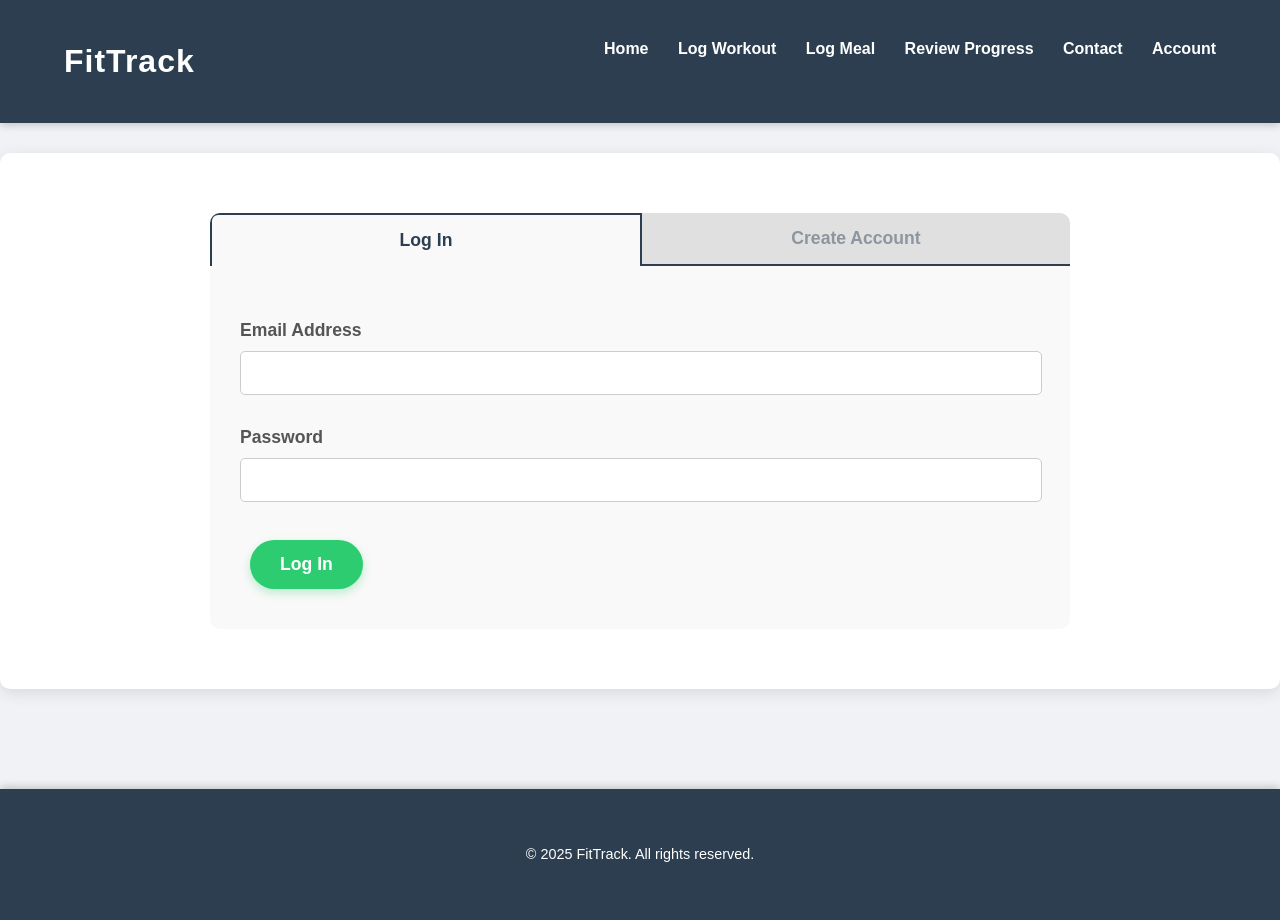
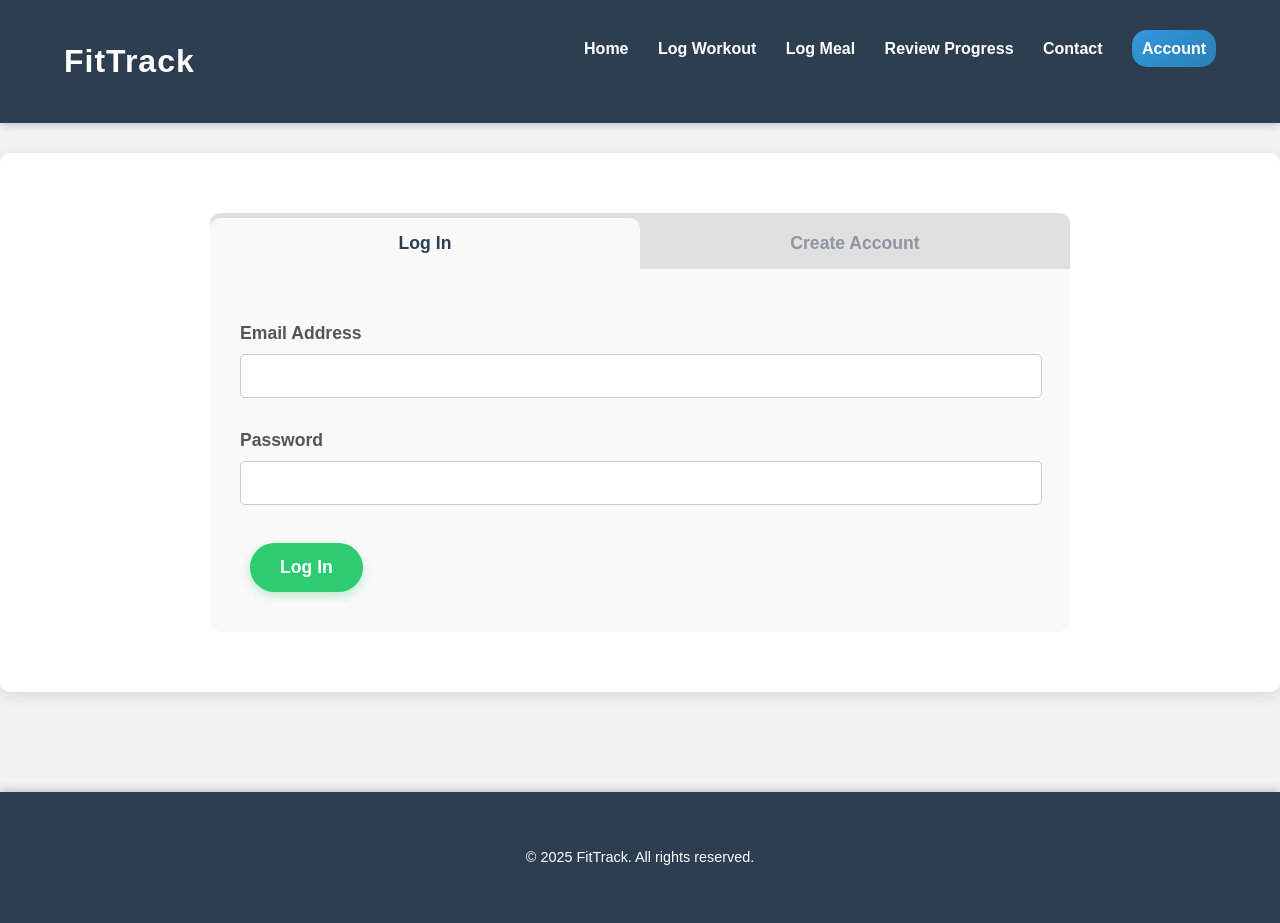
Before and after one commit to alexis-sammut/FitTrack-database-assignment, a Flask app: page /authentification in a window 1280 px wide. Run offline with Flask 3, Linux system fonts and the light colour scheme.

Commit message:
styled account forms & added routes to the forms

```diff
--- a/app.py
+++ b/app.py
@@ -2,6 +2,7 @@ from flask import Flask
 import os
 from flask_sqlalchemy import SQLAlchemy
 from dotenv import load_dotenv
+
 
 # Load environment variables from the .env file
 load_dotenv()
--- a/models.py
+++ b/models.py
@@ -5,7 +5,8 @@ import datetime
 class User(db.Model):
     __tablename__ = 'users'
     id = db.Column(db.Integer, primary_key=True)
-    name = db.Column(db.String(80), unique=True, nullable=False)
+    name = db.Column(db.String(80), nullable=False)
+    email = db.Column(db.String(120), unique=True, nullable=False)
     password = db.Column(db.String(120), nullable=False)
 
     # This relationship links a user to their workouts, meals, and logged days.
--- a/routes.py
+++ b/routes.py
@@ -1,9 +1,10 @@
-from flask import render_template, request, redirect, url_for, session, jsonify
-from app import app
+from flask import render_template, request, redirect, url_for, session, jsonify, flash
+from app import app, db
+from models import User
 import json
 import time
 
-@app.route('/')
+@app.route('/', methods=['GET'])
 def index():
     """Renders the home page."""
     return render_template('index.html')
@@ -58,7 +59,7 @@ def log_meal_page():
 
     return render_template('log_meal.html')
 
-@app.route('/review')
+@app.route('/review', methods=['GET'])
 def review_page():
     """Renders the review page, getting logged workouts and meals from the session."""
     workouts = session.get('workouts', [])
@@ -84,12 +85,62 @@ def delete_item():
     return jsonify({'success': False, 'message': 'Invalid request.'})
 
 
-@app.route('/contact')
+@app.route('/contact', methods=['GET'])
 def contact_page():
     """Renders the contact page."""
     return render_template('contact.html')
 
-@app.route('/authentification')
+@app.route('/authentification', methods=['GET'])
 def authentification_page():
     """Renders the authentification page."""
     return render_template('authentification.html')
+
+@app.route('/register_user', methods=['POST'])
+def register_user():
+    """
+    Handles the registration of a new user.
+    Checks for existing email or username before adding to the database.
+    """
+    name = request.form.get('name')
+    email = request.form.get('email')
+    password = request.form.get('password')
+
+    # Query the database to check if a user with this email already exists
+    existing_user_by_email = User.query.filter_by(email=email).first()
+
+    if existing_user_by_email:
+        flash("An account with that email already exists. Please log in or use a different email.", "error")
+        return redirect(url_for('authentification_page', show_register='true'))
+
+    # In a real app, you would hash the password for security.
+    # For now, we'll use a placeholder.
+    hashed_password = password # Placeholder for now
+
+    new_user = User(name=name, email=email, password=hashed_password)
+
+    try:
+        db.session.add(new_user)
+        db.session.commit()
+        # Log the user in after successful registration
+        session['user_id'] = new_user.id
+        return redirect(url_for('index'))
+    except Exception as e:
+        db.session.rollback()
+        flash("An error occurred during registration. Please try again.", "error")
+        return redirect(url_for('authentification_page', show_register='true'))
+
+@app.route('/login_user', methods=['POST'])
+def login_user():
+    """Handles user login and sets up the session."""
+    email = request.form.get('email')
+    password = request.form.get('password')
+
+    user = User.query.filter_by(email=email).first()
+
+    if user and user.password == password: # In a real app, you would use bcrypt.check_password_hash()
+        # Log the user in by storing their ID in the session
+        session['user_id'] = user.id
+        return redirect(url_for('index'))
+    else:
+        flash("Login failed. Please check your email and password.", "error")
+        return redirect(url_for('authentification_page'))
--- a/static/css/style.css
+++ b/static/css/style.css
@@ -79,6 +79,12 @@ header .container::after {
   content: "";
   display: table;
   clear: both;
+}
+
+.account{
+  background: linear-gradient(135deg, #3498db, #2980b9);
+  padding: 10px;
+  border-radius: 15px;
 }
 
 /* Main Section Styling */
@@ -207,14 +213,13 @@ main {
 .tab-container {
   display: flex;
   width: 100%;
-  background-color: #f9f9f9;
   overflow: hidden;
   max-width: 860px;
   margin: 0 auto;
   padding: 0px;
-
-  background-color: #f9f9f9;
+  background-color: #e0e0e0;
   border-radius: 10px 10px 0 0;
+  padding-top: 5px
 }
 
 .tab-button {
@@ -227,56 +232,31 @@ main {
   background-color: transparent;
   border: none;
   cursor: pointer;
-  transition: background-color 0.3s ease, color 0.3s ease;
   position: relative;
-  border-radius: 0;
+  border-radius: 0
 }
 
 .tab-button.active {
-  background-color: transparent;
+  background-color: #f9f9f9;
   z-index: 1;
-  border: #2c3e50 2px solid;
-  border-bottom: 0
+  border-bottom: 0;
 }
 
-.tab-button.active::before {
-  content: "";
-  position: absolute;
-  top: 0;
-  left: 0;
-  right: 0;
-  bottom: 0;
-  background-color: transparent;
-  border-radius: 8px 8px 0 0;
-  transform: translateY(10px);
-  z-index: -1;
-}
-
-.tab-button:first-child.active {
-  border-radius: 8px 0 0 0;
-}
-
-.tab-button:last-child.active {
-  border-radius: 0 8px 0 0;
+.tab-button:first-child, .tab-button:last-child {
+  border-radius: 10px 10px 0  0 ;
 }
 
 .tab-button:not(.active) {
   background-color: #e0e0e0;
   color: #2c3e5075 ;
-  border-bottom: #2c3e50 2px solid;
 }
 
 .tab-button:not(.active):hover {
   background-color: #d0d0d0;
-
 }
 
 .hidden-form {
   display: none;
-}
-
-.active-form {
-  display: block;
 }
 
 .form-container{
@@ -286,6 +266,11 @@ main {
   background-color: #f9f9f9;
   border-radius: 0 0 10px 10px;
 }
+
+.flash-messages{
+  color: red;
+}
+
 
 /* Log workout page */
 .data-form {
--- a/static/js/script.js
+++ b/static/js/script.js
@@ -980,4 +980,37 @@ document.addEventListener("DOMContentLoaded", () => {
       ).innerHTML = `<p>Thank you ${nameEntered} for sharing your thoughts!</p>`;
     });
   }
+
+  // Authentification page
+  // Referencing items
+  const loginTab = document.getElementById("loginTab");
+  const createAccountTab = document.getElementById("createAccountTab");
+  const loginForm = document.getElementById("loginForm");
+  const createAccountForm = document.getElementById("createAccountForm");
+
+  // Function to switch between login and create account forms
+  function formSwitcher () {
+    loginTab.classList.toggle('active')
+    createAccountTab.classList.toggle('active')
+    loginForm.classList.toggle('hidden-form')
+    createAccountForm.classList.toggle('hidden-form')
+  }
+
+    // Add event listeners for the tab buttons
+  if(loginTab && createAccountTab){
+    loginTab.addEventListener('click',formSwitcher)
+    createAccountTab.addEventListener('click',formSwitcher)
+  }
+
+
+  // Check the URL for a parameter to automatically switch to the Create Account form
+  const urlParams = new URLSearchParams(window.location.search);
+  const showRegisterForm = urlParams.get('show_register');
+
+  if (showRegisterForm === 'true') {
+    if (loginForm.classList.contains('hidden-form') === false) {
+      formSwitcher();
+    }
+  }
+
 });
--- a/templates/authentification.html
+++ b/templates/authentification.html
@@ -3,12 +3,12 @@
   <div class="container">
       <div class="tab-container">
         <button id="loginTab" class="tab-button active">Log In</button>
-        <button id="createAccountTab" class="tab-button">
+        <button id="createAccountTab" class="tab-button ">
           Create Account
         </button>
       </div>
       <div class="form-container">
-        <form id="loginForm" class="active-form" action="" method="">
+        <form id="loginForm" action="{{ url_for('login_user') }}" method=POST"">
           <div class="form-group">
             <label for="login-email">Email Address</label>
             <input
@@ -32,7 +32,7 @@
           <button type="submit" class="button">Log In</button>
         </form>
 
-        <form id="createAccountForm" class="hidden-form" action="" method="">
+        <form id="createAccountForm" class="hidden-form" action="{{ url_for('register_user') }}" method="POST">
           <div class="form-entry-row">
             <div class="form-group">
               <label for="name">Name</label>
@@ -59,7 +59,15 @@
               autocomplete="new-password"
             />
           </div>
-
+{% with messages = get_flashed_messages() %}
+  {% if messages %}
+    <div class="flash-messages">
+      {% for message in messages %}
+        <p>{{ message }}</p>
+      {% endfor %}
+    </div>
+  {% endif %}
+{% endwith %}
           <button type="submit" class="button secondary-button">
             Create Account
           </button>
--- a/templates/base.html
+++ b/templates/base.html
@@ -25,7 +25,7 @@
             <li><a href="/log_meal">Log Meal</a></li>
             <li><a href="/review">Review Progress</a></li>
             <li><a href="/contact">Contact</a></li>
-            <li><a href="/authentification">Account</a></li>
+            <li><a class="account" href="/authentification">Account</a></li>
           </ul>
         </nav>
       </div>
```
Also changed, not shown: templates/account.html (added, +7 -0 lines).
